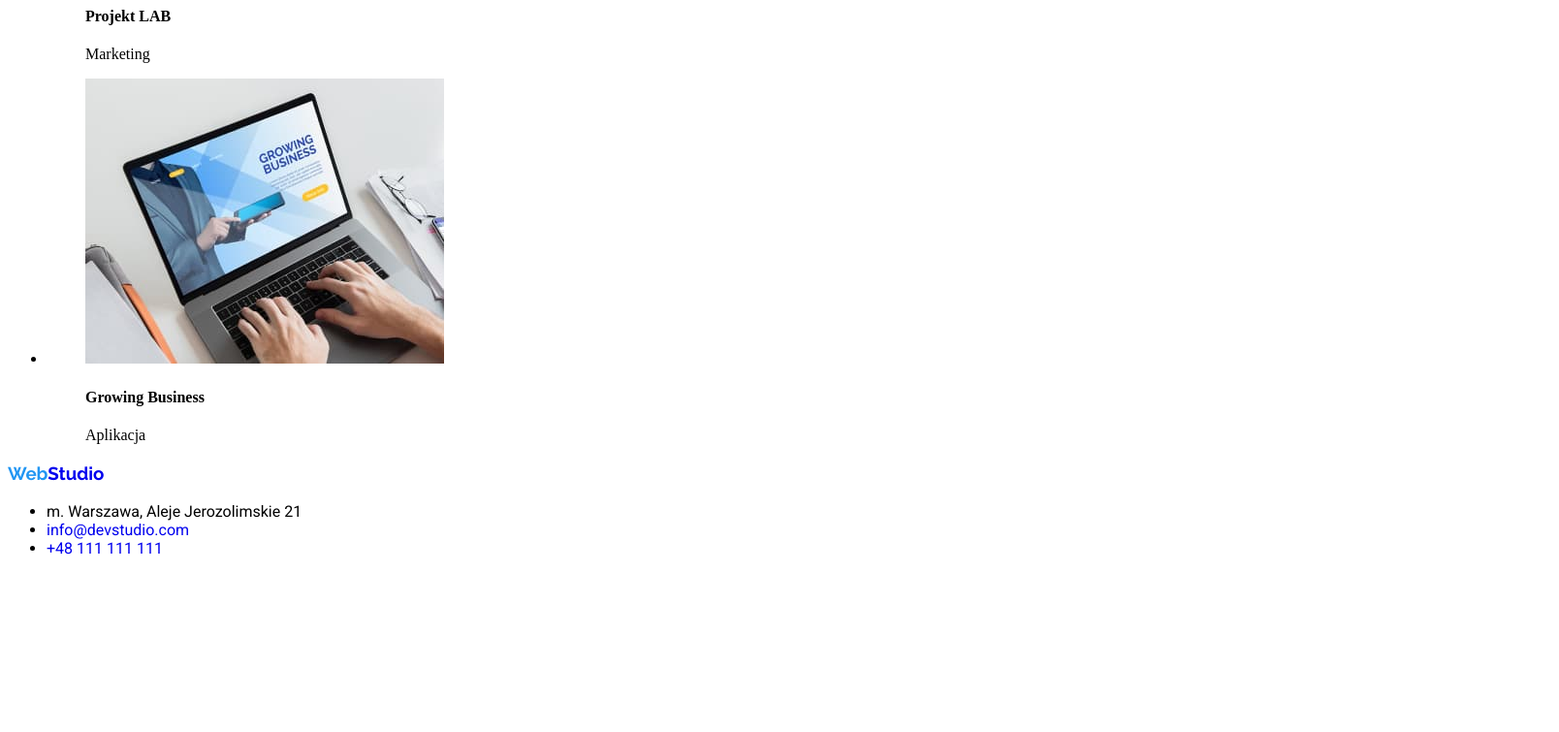
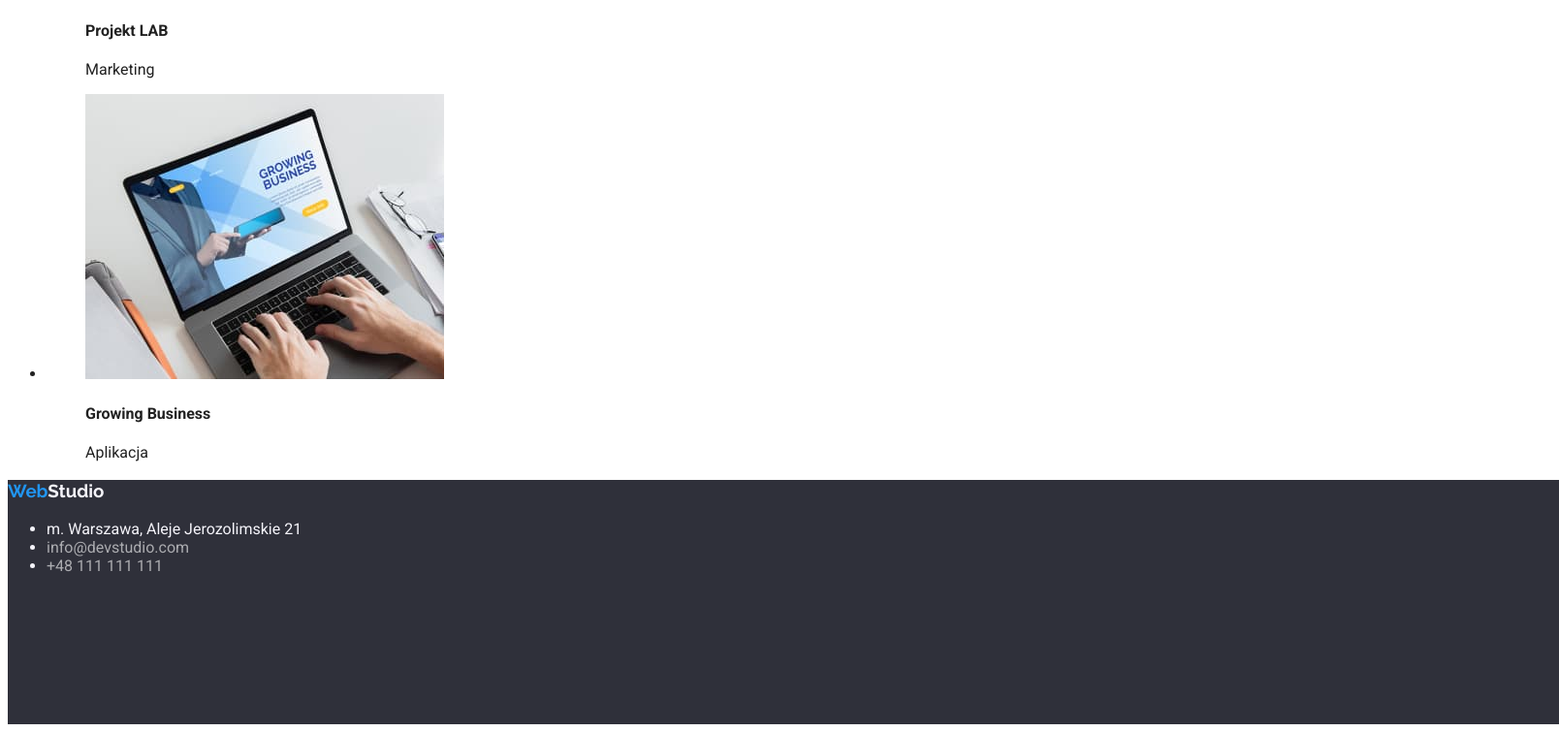
Before and after one commit to dominikszajbler/goit-markup-hw-02, a plain HTML site: page portfolio.html in a window 1280 px wide. Shown: the part 3266-4021 px from the top of the page at 97% size, 1608 px wide, since content can reach past the window. Before the commit the page ends 3857 px from the top, so only its background shows below. Drawn offline with Linux system fonts and the light colour scheme.

Commit message:
poprawa stylów

```diff
--- a/css/styles.css
+++ b/css/styles.css
@@ -7,10 +7,13 @@
 
         background: #FFFFFF;
 } */
-
+.body {
+    font-family: 'Roboto', sans-serif;
+    color:rgba(33, 33, 33, 1);
+}
 .link {
     text-decoration: none;
-    font-family: 'Roboto', sans-serif;
+
 }
 .link-general {
     text-decoration: none;
@@ -20,13 +23,18 @@
 .link-general:visited {
     color: transparent;
 }
+.studio {
+    color: #F5F4FA
+}
 .logo {color:rgba(33, 150, 243, 1)}
-.contact-links {
-    font-family: 'Roboto', sans-serif;
-    }
-.address {font-style: normal;}
+
+/* eliminuje kursywe w adresie */
+    .address {
+    font-style: normal;
+}
+
 .home-buttonfield {background-color: rgba(47, 48, 58, 1);
-height: 600px;
+    height: 600px;
     width: 1600px;
     left: 0px;
     top: 80px;
@@ -37,8 +45,6 @@ height: 600px;
         height: 120px;
         left: 452px;
         top: 280px;
-
-        font-family: 'Roboto', sans-serif;
         font-style: normal;
         font-weight: 900;
         font-size: 44px;
@@ -72,6 +78,15 @@ color: rgba(255, 255, 255, 1);}
     border-radius: 4px;
 }
 .footer {
-     color:#F5F4FA;
+    color:#F5F4FA;
+    /* position: absolute; */
+    width: 1600px;
+    height: 252px;
+    left: 0px;
+    top: 2097px;
 
+    background: #2F303A;
 }
+.contact-links .link {
+   color:rgba(255, 255, 255, 0.6);
+}
--- a/portfolio.html
+++ b/portfolio.html
@@ -11,7 +11,7 @@
     <link href="https://fonts.googleapis.com/css2?family=Raleway:wght@700&family=Roboto:wght@400;500;700;900&display=swap"
         rel="stylesheet">
 </head>
-<body>
+<body class="body">
     <header>
         <nav>
             <a class="link-general" href="index.html"><span class="logo">Web</span>Studio</a>
@@ -21,7 +21,7 @@
                 <li><a class="link" href="#">Kontakt</a></li>
             </ul>
         </nav>
-        <ul class="contact-links">
+        <ul>
             <li><a class="link" href="mailto:info@devstudio.com">info@devstudio.com</a></li>
             <li><a class="link" href="tel:+48111111111">+48 111 111 111</a></li>
         </ul>
@@ -124,8 +124,8 @@
         </ul>
     </section>
     </main>
-    <footer>
-        <h3><a class="link-general" href="index.html"><span class="logo">Web</span>Studio</a></h3>
+    <footer class="footer">
+            <h3><a class="link-general" href="index.html"><span class="logo">Web</span><span class="studio">Studio</span></a></h3>
         <address class="address">
             <ul class="contact-links">
                 <li>m. Warszawa, Aleje Jerozolimskie 21</li>
```
Also changed, not shown: index.html (+3 -3 lines).
